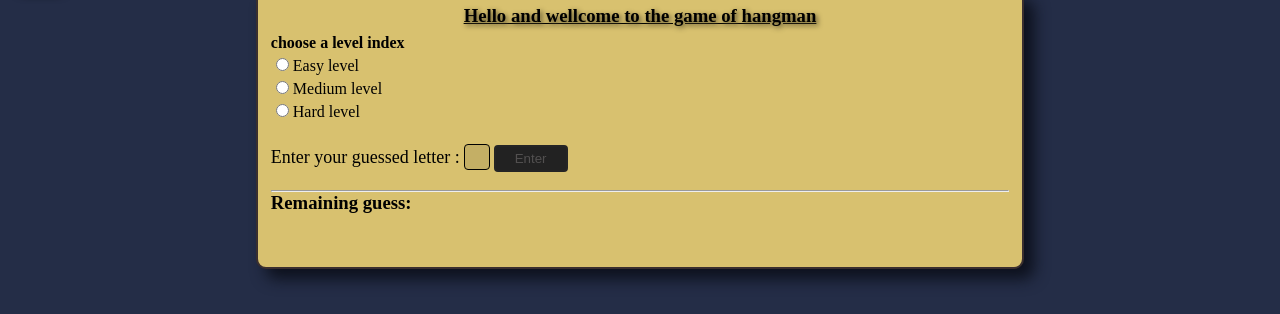
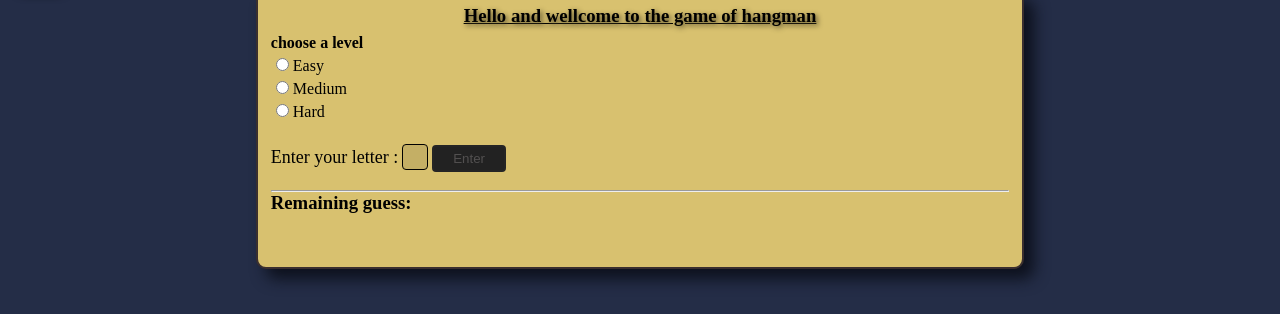
Before and after one commit to sushant5101/Hangman_GUI_based, a website: page index.html in a window 1280 px wide. Shown: the part 74-388 px from the top of the page. Drawn offline with Linux system fonts and the light colour scheme.

Commit message:
Update index1.4.html

```diff
--- a/index.html
+++ b/index.html
@@ -11,34 +11,34 @@
 
 <body>
     <nav id="nav">
-        <img id="logo" src="img/logo.ico" title="Hello" alt="img">
+        <a href="entry.html"> <img id="logo" src="img/logo.ico" title="Hello" alt="img"></a>
     </nav>
     <div id="body1">
         <h3 id="greet">Hello and wellcome to the game of hangman<br></h3>
         <form id="level_chooser">
 
-            <label for="level_chooser" id="level_index">choose a level index <br></label>
+            <label for="level_chooser" id="level_index">choose a level<br></label>
 
             <div class="LEVEL">
                 <input type="radio" id="easy" name="level" value="easy">
-                <label for="easy">Easy level <br></label>
+                <label for="easy">Easy<br></label>
             </div>
             <div class="LEVEL">
 
                 <input type="radio" id="medium" name="level" value="medium">
-                <label for="medium">Medium level <br></label>
+                <label for="medium">Medium<br></label>
 
             </div>
             <div class="LEVEL">
 
                 <input type="radio" id="hard" name="level" value="hard">
-                <label for="hard">Hard level <br></label>
+                <label for="hard">Hard<br></label>
             </div>
 
         </form><br>
 
-        <label for="used_guessed_letter" id="inputlabel">Enter your guessed letter :</label>
-        <input id="user_guessed_letter" minlength="0" maxlength="1" autocomplete="off" type="text" disabled
+        <label for="used_guessed_letter" id="inputlabel">Enter your letter :</label>
+        <input type="text" id="user_guessed_letter" maxlength="1" autocomplete="off" disabled
             title="Choose a level to begin the game">
         <input id="submit" type="submit" value="Enter" disabled title="Choose a level to begin the game"><br>
         <br>
@@ -78,7 +78,8 @@
         <hr>
     </footer>
 
-    <script src="script.js"></script>
+    <script src="script.js" defer></script>
+    <!-- <script src="data.js"></script> -->
 </body>
 
 </html>
```
